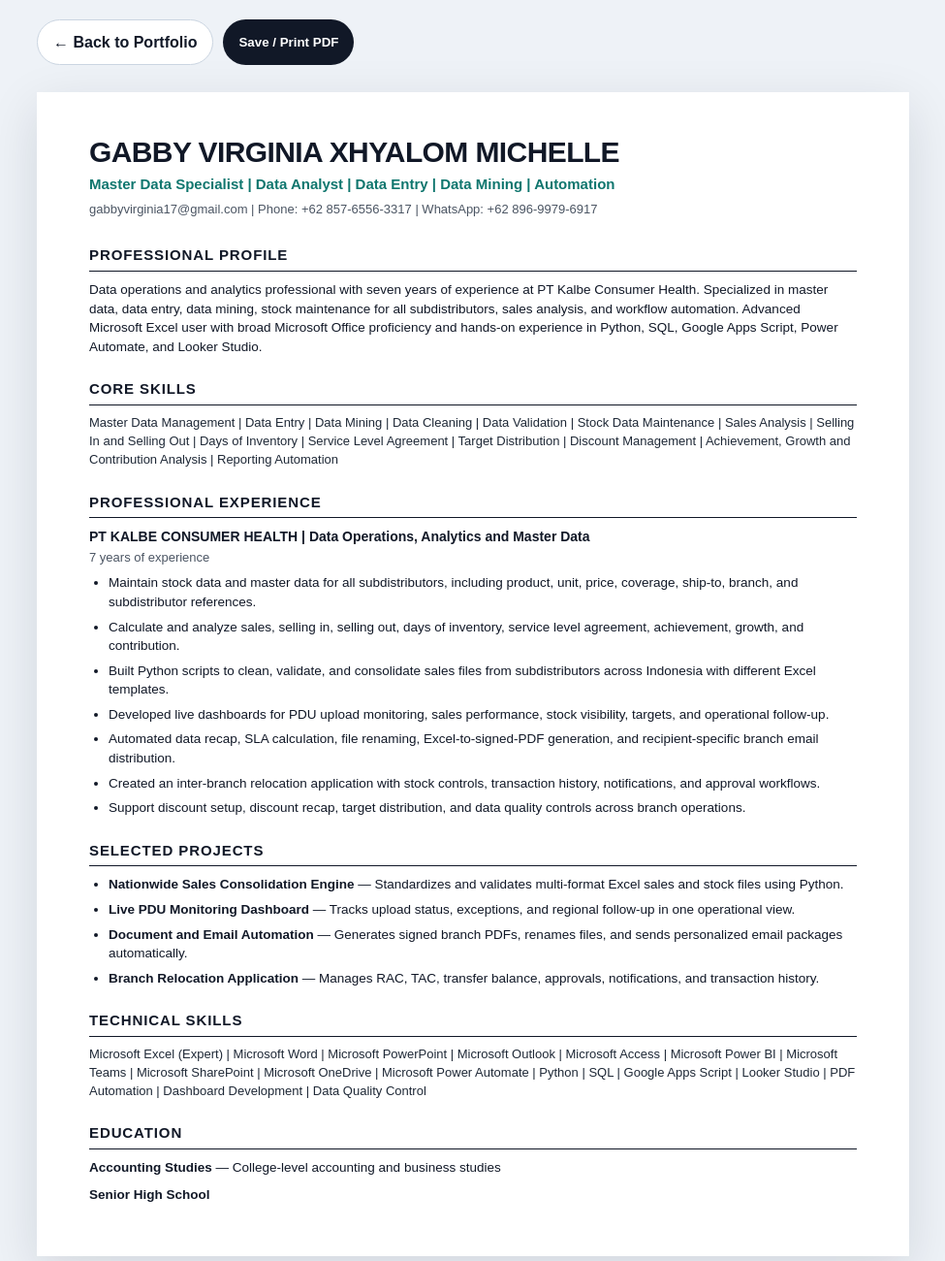
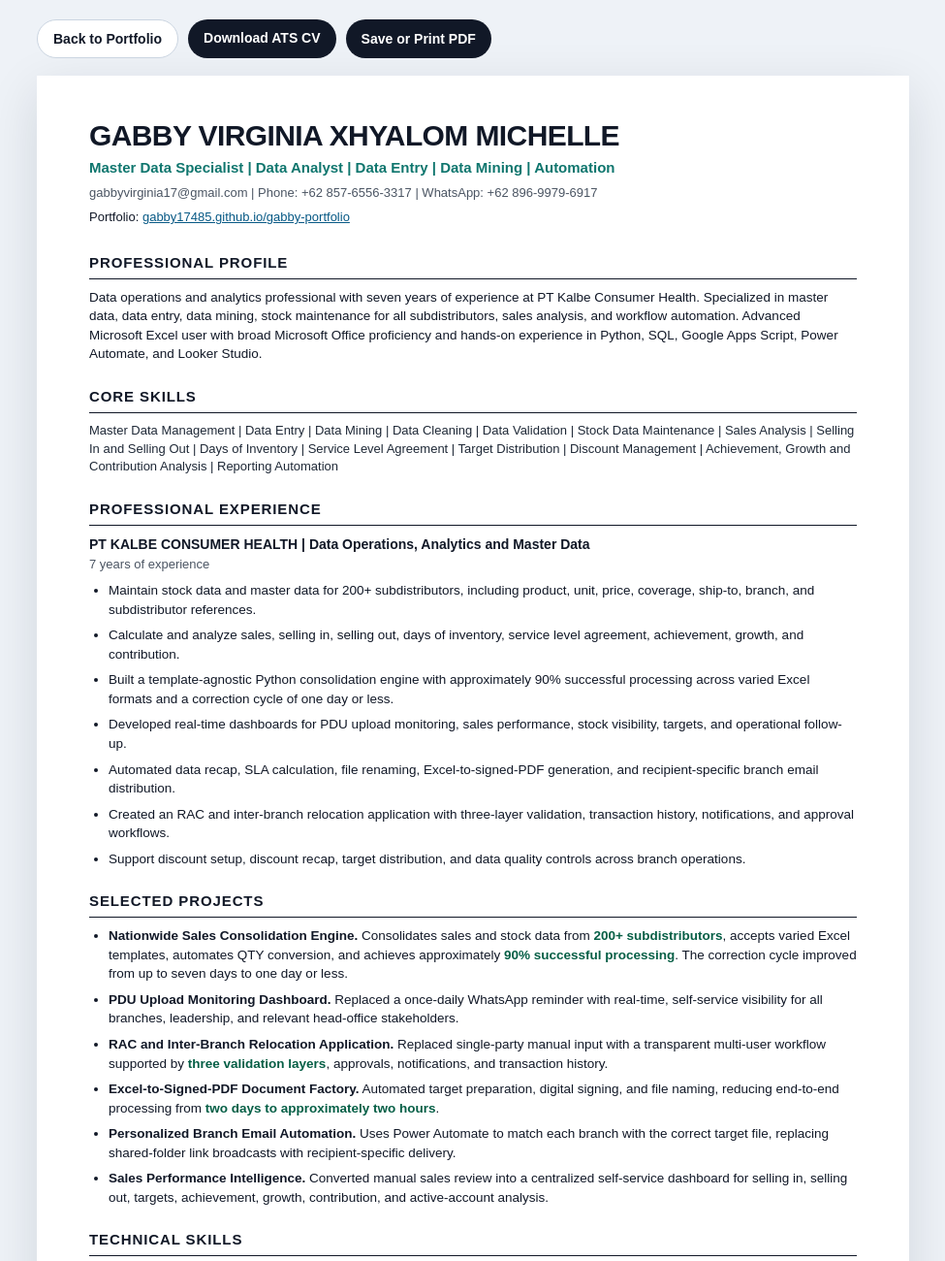
Before and after one commit to gabby17485/gabby-portfolio, a plain HTML site: page cv.html in a window 1280 px wide. Shown: the top 1300 px of the page at 97% size, without its empty margins (152-1127 px from the left). Drawn offline with Linux system fonts and the light colour scheme.

Commit message:
Restore interconnected ATS CV and project details

```diff
--- a/cv.html
+++ b/cv.html
@@ -3,33 +3,51 @@
 <head>
   <meta charset="utf-8">
   <meta name="viewport" content="width=device-width,initial-scale=1">
+  <meta name="description" content="ATS-friendly CV of Gabby Virginia Xhyalom Michelle, Master Data Specialist and Data Analyst.">
   <title>Gabby Virginia Xhyalom Michelle — ATS CV</title>
   <style>
-:root{--ink:#111827;--muted:#4b5563;--line:#d1d5db;--accent:#0f766e}
-*{box-sizing:border-box}body{margin:0;background:#eef2f7;color:var(--ink);font-family:Arial,Helvetica,sans-serif;line-height:1.45}
-.page{width:min(900px,calc(100% - 28px));margin:28px auto;background:#fff;padding:46px 54px;box-shadow:0 16px 50px rgba(15,23,42,.12)}
-h1{font-size:30px;line-height:1.05;margin:0 0 6px;letter-spacing:-.02em}
-.role{font-size:15px;font-weight:700;color:var(--accent);margin-bottom:7px}
-.contact{font-size:13px;color:var(--muted);margin-bottom:26px}
-h2{font-size:15px;margin:23px 0 9px;padding-bottom:5px;border-bottom:1.5px solid var(--ink);letter-spacing:.06em}
-p{font-size:13.5px;margin:0 0 8px}ul{margin:7px 0 0;padding-left:20px}li{font-size:13.5px;margin:0 0 6px}
-.skills{font-size:13px;color:#1f2937}
-.exp-head{font-weight:800;font-size:14px}.exp-meta{color:var(--muted);font-size:13px;margin-top:2px}
-.actions{width:min(900px,calc(100% - 28px));margin:20px auto 0;display:flex;gap:10px}
-button,a.btn{border:0;border-radius:999px;padding:11px 16px;background:#111827;color:#fff;text-decoration:none;font-weight:700;cursor:pointer}
-a.secondary{background:#fff;color:#111827;border:1px solid #cbd5e1}
-@media print{body{background:#fff}.page{width:100%;margin:0;box-shadow:none;padding:24px 30px}.actions{display:none}}
+    :root { --ink:#111827; --muted:#4b5563; --line:#d1d5db; --accent:#0f766e; --paper:#ffffff; }
+    * { box-sizing:border-box; }
+    body { margin:0; background:#eef2f7; color:var(--ink); font-family:Arial,Helvetica,sans-serif; line-height:1.45; }
+    .actions { width:min(900px,calc(100% - 28px)); margin:20px auto 0; display:flex; flex-wrap:wrap; gap:10px; }
+    .actions a, .actions button { border:0; border-radius:999px; padding:11px 16px; background:#111827; color:#fff; text-decoration:none; font:700 14px Arial,Helvetica,sans-serif; cursor:pointer; }
+    .actions .secondary { background:#fff; color:#111827; border:1px solid #cbd5e1; }
+    .page { width:min(900px,calc(100% - 28px)); margin:18px auto 32px; background:var(--paper); padding:46px 54px; box-shadow:0 16px 50px rgba(15,23,42,.12); }
+    h1 { margin:0 0 6px; font-size:30px; line-height:1.05; letter-spacing:-.02em; }
+    .role { margin-bottom:7px; color:var(--accent); font-size:15px; font-weight:700; }
+    .contact { margin-bottom:6px; color:var(--muted); font-size:13px; }
+    .portfolio-link { margin-bottom:26px; font-size:13px; }
+    a { color:#075985; }
+    h2 { margin:23px 0 9px; padding-bottom:5px; border-bottom:1.5px solid var(--ink); font-size:15px; letter-spacing:.06em; }
+    p { margin:0 0 8px; font-size:13.5px; }
+    ul { margin:7px 0 0; padding-left:20px; }
+    li { margin:0 0 7px; font-size:13.5px; }
+    .skills { color:#1f2937; font-size:13px; }
+    .exp-head { font-size:14px; font-weight:800; }
+    .exp-meta { margin-top:2px; color:var(--muted); font-size:13px; }
+    .project-title { font-weight:800; }
+    .metric { color:#065f46; font-weight:700; }
+    @media (max-width:640px) { .page { padding:30px 24px; } h1 { font-size:25px; } }
+    @media print {
+      body { background:#fff; }
+      .actions { display:none; }
+      .page { width:100%; margin:0; padding:24px 30px; box-shadow:none; }
+      a { color:#000; text-decoration:underline; }
+    }
   </style>
 </head>
 <body>
   <div class="actions">
-<a class="btn secondary" href="index.html">← Back to Portfolio</a>
-<button onclick="window.print()">Save / Print PDF</button>
+    <a class="secondary" href="index.html">Back to Portfolio</a>
+    <a href="Gabby_Virginia_ATS_CV.docx" download>Download ATS CV</a>
+    <button type="button" onclick="window.print()">Save or Print PDF</button>
   </div>
+
   <main class="page">
     <h1>GABBY VIRGINIA XHYALOM MICHELLE</h1>
     <div class="role">Master Data Specialist | Data Analyst | Data Entry | Data Mining | Automation</div>
     <div class="contact">gabbyvirginia17@gmail.com | Phone: +62 857-6556-3317 | WhatsApp: +62 896-9979-6917</div>
+    <div class="portfolio-link">Portfolio: <a href="https://gabby17485.github.io/gabby-portfolio/">gabby17485.github.io/gabby-portfolio</a></div>
 
     <h2>PROFESSIONAL PROFILE</h2>
     <p>Data operations and analytics professional with seven years of experience at PT Kalbe Consumer Health. Specialized in master data, data entry, data mining, stock maintenance for all subdistributors, sales analysis, and workflow automation. Advanced Microsoft Excel user with broad Microsoft Office proficiency and hands-on experience in Python, SQL, Google Apps Script, Power Automate, and Looker Studio.</p>
@@ -41,21 +59,23 @@ a.secondary{background:#fff;color:#111827;border:1px solid #cbd5e1}
     <div class="exp-head">PT KALBE CONSUMER HEALTH | Data Operations, Analytics and Master Data</div>
     <div class="exp-meta">7 years of experience</div>
     <ul>
-<li>Maintain stock data and master data for all subdistributors, including product, unit, price, coverage, ship-to, branch, and subdistributor references.</li>
+      <li>Maintain stock data and master data for 200+ subdistributors, including product, unit, price, coverage, ship-to, branch, and subdistributor references.</li>
       <li>Calculate and analyze sales, selling in, selling out, days of inventory, service level agreement, achievement, growth, and contribution.</li>
-<li>Built Python scripts to clean, validate, and consolidate sales files from subdistributors across Indonesia with different Excel templates.</li>
-<li>Developed live dashboards for PDU upload monitoring, sales performance, stock visibility, targets, and operational follow-up.</li>
+      <li>Built a template-agnostic Python consolidation engine with approximately 90% successful processing across varied Excel formats and a correction cycle of one day or less.</li>
+      <li>Developed real-time dashboards for PDU upload monitoring, sales performance, stock visibility, targets, and operational follow-up.</li>
       <li>Automated data recap, SLA calculation, file renaming, Excel-to-signed-PDF generation, and recipient-specific branch email distribution.</li>
-<li>Created an inter-branch relocation application with stock controls, transaction history, notifications, and approval workflows.</li>
+      <li>Created an RAC and inter-branch relocation application with three-layer validation, transaction history, notifications, and approval workflows.</li>
       <li>Support discount setup, discount recap, target distribution, and data quality controls across branch operations.</li>
     </ul>
 
     <h2>SELECTED PROJECTS</h2>
     <ul>
-<li><strong>Nationwide Sales Consolidation Engine</strong> — Standardizes and validates multi-format Excel sales and stock files using Python.</li>
-<li><strong>Live PDU Monitoring Dashboard</strong> — Tracks upload status, exceptions, and regional follow-up in one operational view.</li>
-<li><strong>Document and Email Automation</strong> — Generates signed branch PDFs, renames files, and sends personalized email packages automatically.</li>
-<li><strong>Branch Relocation Application</strong> — Manages RAC, TAC, transfer balance, approvals, notifications, and transaction history.</li>
+      <li><span class="project-title">Nationwide Sales Consolidation Engine.</span> Consolidates sales and stock data from <span class="metric">200+ subdistributors</span>, accepts varied Excel templates, automates QTY conversion, and achieves approximately <span class="metric">90% successful processing</span>. The correction cycle improved from up to seven days to one day or less.</li>
+      <li><span class="project-title">PDU Upload Monitoring Dashboard.</span> Replaced a once-daily WhatsApp reminder with real-time, self-service visibility for all branches, leadership, and relevant head-office stakeholders.</li>
+      <li><span class="project-title">RAC and Inter-Branch Relocation Application.</span> Replaced single-party manual input with a transparent multi-user workflow supported by <span class="metric">three validation layers</span>, approvals, notifications, and transaction history.</li>
+      <li><span class="project-title">Excel-to-Signed-PDF Document Factory.</span> Automated target preparation, digital signing, and file naming, reducing end-to-end processing from <span class="metric">two days to approximately two hours</span>.</li>
+      <li><span class="project-title">Personalized Branch Email Automation.</span> Uses Power Automate to match each branch with the correct target file, replacing shared-folder link broadcasts with recipient-specific delivery.</li>
+      <li><span class="project-title">Sales Performance Intelligence.</span> Converted manual sales review into a centralized self-service dashboard for selling in, selling out, targets, achievement, growth, contribution, and active-account analysis.</li>
     </ul>
 
     <h2>TECHNICAL SKILLS</h2>
```
Also changed, not shown: index.html (+2 -0 lines), 2 other files. Lines whose indentation alone changed are shown as unchanged.
